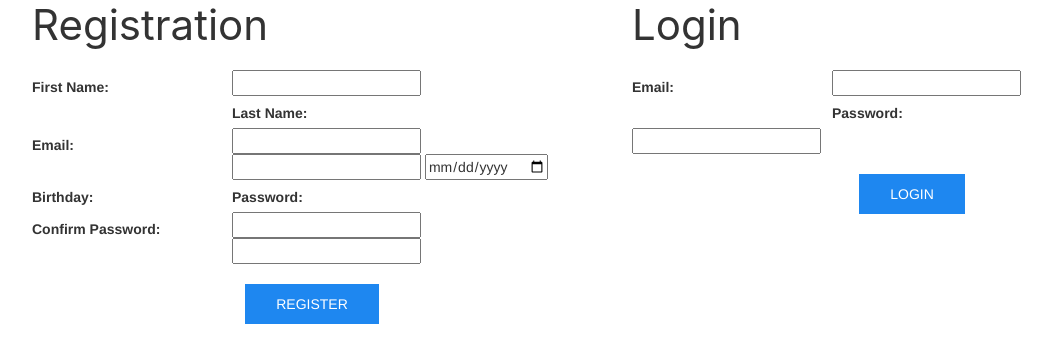
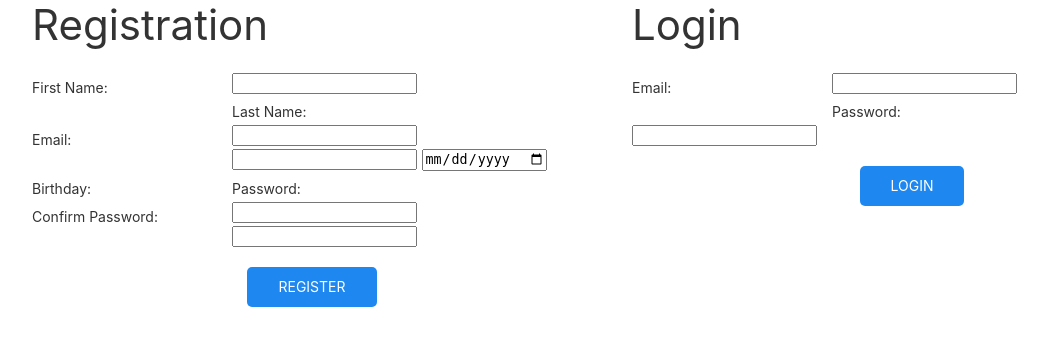
Before and after one commit to eorozco-c/login-registration, a Django app: page / in a window 1280 px wide. Shown: the part 15-378 px from the top of the page, without its empty margins (48-1100 px from the left). Run offline with Django 3.2, Linux system fonts and the light colour scheme; parts of the project's set-up code (start-up, migrations or seed data) failed here and were passed over; some libraries are stand-ins or nearby versions.

Commit message:
Agregando mejoras visuales

```diff
--- a/apps/app_login/templates/base.html
+++ b/apps/app_login/templates/base.html
@@ -6,17 +6,14 @@
   <meta http-equiv="X-UA-Compatible" content="IE=edge" />
   <meta name="viewport" content="width=device-width, initial-scale=1.0" />
   {% load static %}
-  <!--FontAwesome Icons-->
-  <link href="//netdna.bootstrapcdn.com/twitter-bootstrap/2.3.2/css/bootstrap-combined.no-icons.min.css"
-    rel="stylesheet" />
-  <link href="//netdna.bootstrapcdn.com/font-awesome/3.2.1/css/font-awesome.css" rel="stylesheet" />
   <!-- UIkit CSS -->
   <link rel="stylesheet" href="https://cdn.jsdelivr.net/npm/uikit@3.7.1/dist/css/uikit.min.css" />
 
   <!-- UIkit JS -->
   <script src="https://cdn.jsdelivr.net/npm/uikit@3.7.1/dist/js/uikit.min.js"></script>
   <script src="https://cdn.jsdelivr.net/npm/uikit@3.7.1/dist/js/uikit-icons.min.js"></script>
-  {% block stylesheet %}{% endblock %}
+  <link rel="shortcut icon" href="{%  static 'img/favicon.ico' %}" type="image/x-icon">
+  {% block stylesheet %}{% endblock stylesheet%}
   <title>{% block title %}{% endblock %}</title>
 </head>
 
--- a/apps/app_login/templates/login.html
+++ b/apps/app_login/templates/login.html
@@ -18,7 +18,7 @@
       <label class="uk-form-label" for="confirm_password">Confirm Password:</label>
       <input type="password" name="confirm_password" id="confirm_password" />
       <div class="uk-margin-top uk-flex uk-flex-center">
-        <input class="uk-flex-right uk-button uk-button-primary" type="submit" value="Register" />
+        <input class="uk-flex-right uk-button uk-button-primary uk-border-rounded" type="submit" value="Register" />
       </div>
     </form>
   </div>
@@ -31,7 +31,7 @@
       <label class="uk-form-label" for="password_login">Password:</label>
       <input type="password" name="password_login" id="password_login" />
       <div class="uk-margin-top uk-flex uk-flex-center">
-        <input class="uk-button uk-button-primary" type="submit" value="Login" />
+        <input class="uk-button uk-button-primary uk-border-rounded" type="submit" value="Login" />
       </div>
     </form>
   </div>
@@ -61,9 +61,9 @@
             //$("#alerts").append(msg);
             $("#" + property).after(msg)
           }
-          setTimeout(function () {
-            $(".uk-text-danger").remove();
-          }, 5000);
+          // setTimeout(function () {
+          //   $(".uk-text-danger").remove();
+          // }, 5000);
         }
       },
     });
--- a/login_registration/settings.py
+++ b/login_registration/settings.py
@@ -26,7 +26,7 @@ SECRET_KEY = config("SECRET_KEY")
 # SECURITY WARNING: don't run with debug turned on in production!
 DEBUG = True
 
-ALLOWED_HOSTS = []
+ALLOWED_HOSTS = ["*"]
 
 
 # Application definition
```
Also changed, not shown: apps/app_wall/templates/wall.html (+6 -5 lines), apps/app_login/static/img/favicon.ico (added).
